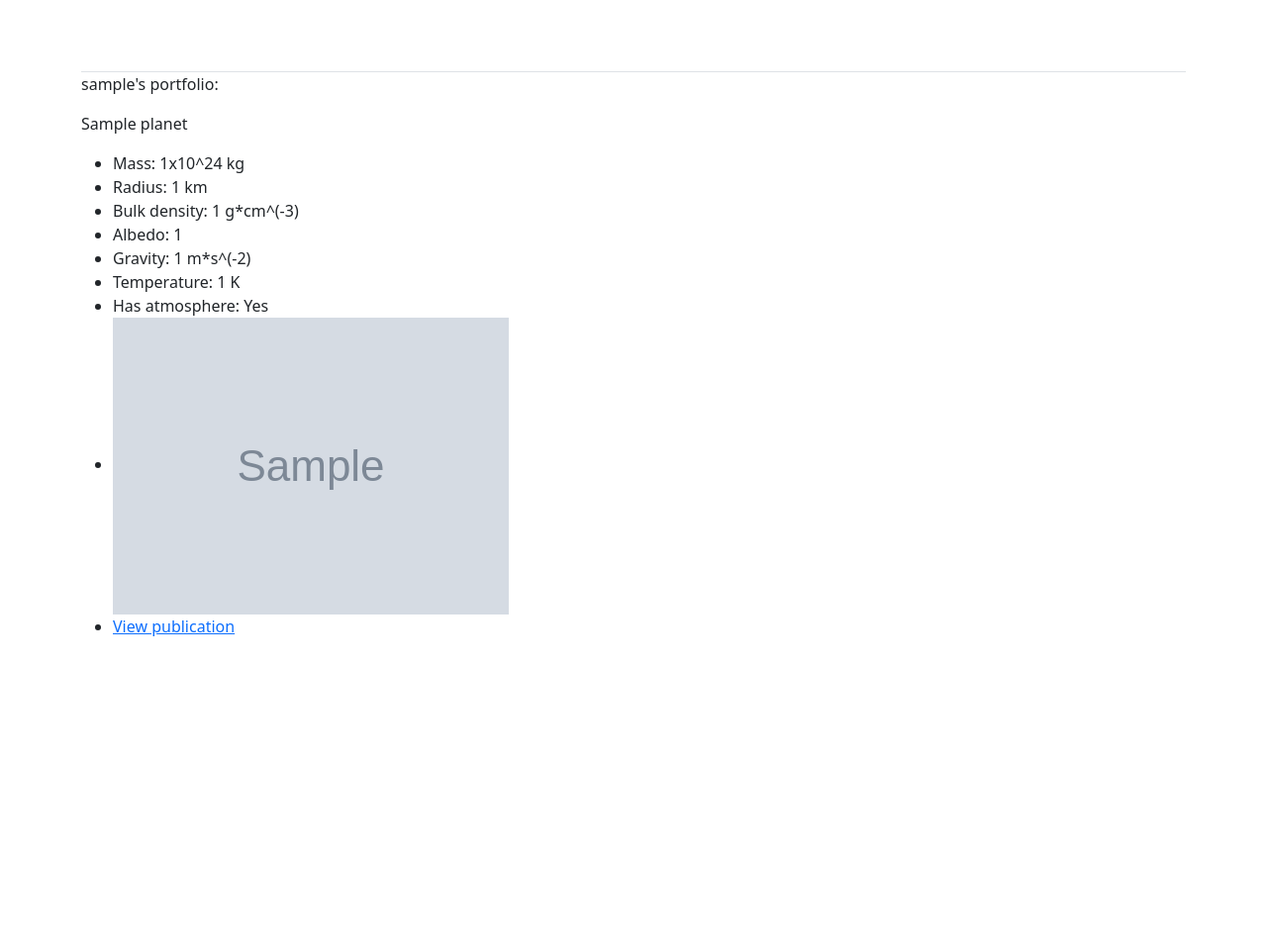
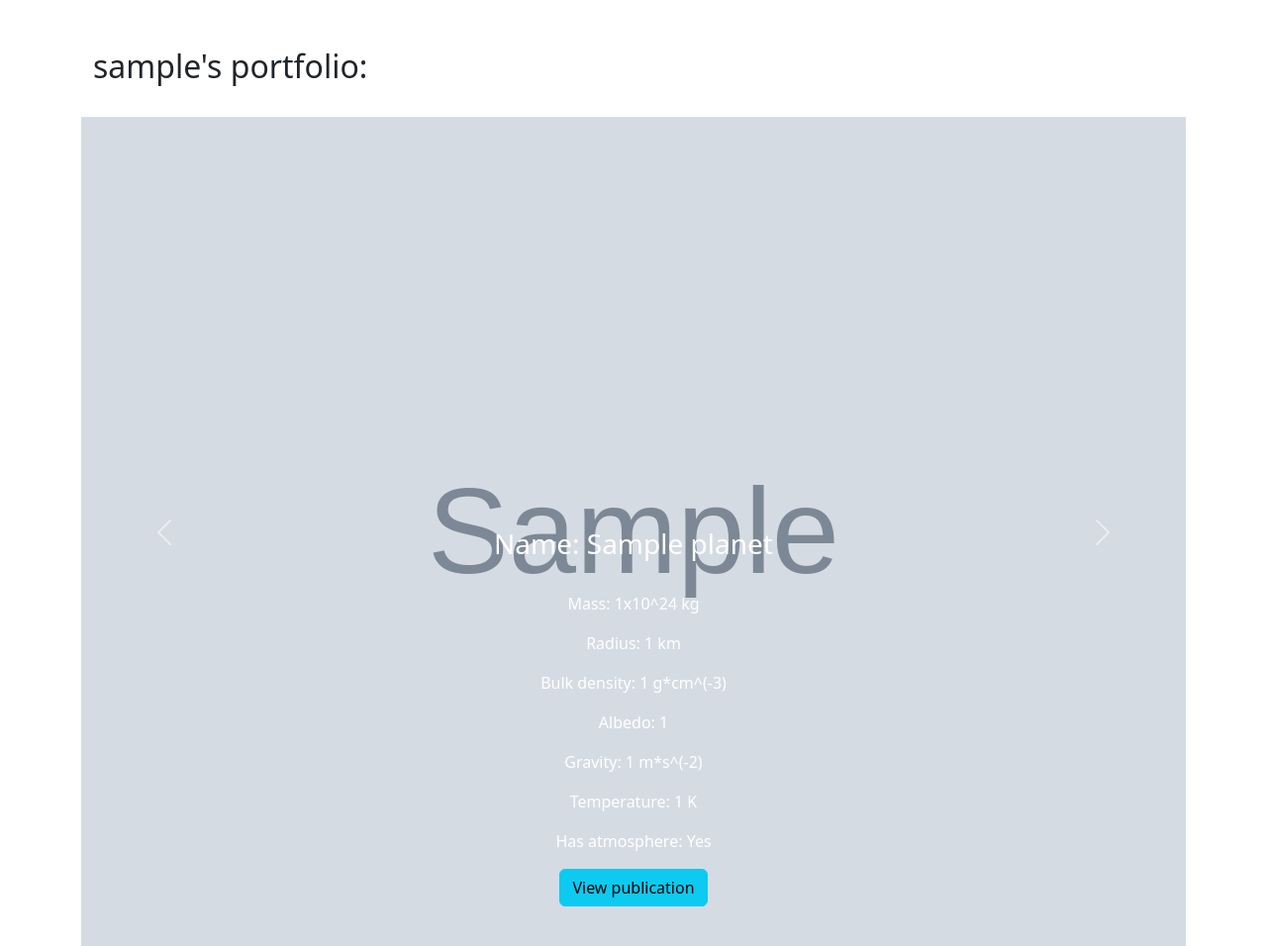
Before and after one commit to PavloShutz/planet-generator, a Django app: page /users/portfolio/ in a window 1280 px wide. Shown: the part 58-1014 px from the top of the page at 99% size. Before the commit the page ends 701 px from the top, so only its background shows below. Run offline with Django 4.2, Linux system fonts and the light colour scheme; a user stored in the database is signed in; tables that the repository leaves empty hold one stand-in row (values such as "Sample post"); grey boxes marked "Sample" are stand-in pictures; some libraries are stand-ins or nearby versions.

Commit message:
updated portfolio.html

```diff
--- a/planet_generator/users/templates/users/portfolio.html
+++ b/planet_generator/users/templates/users/portfolio.html
@@ -1,32 +1,75 @@
 {% extends "image_generator/base.html" %}
+
+{% block page_header %}
+  <h2>{{ user.username }}'s portfolio:</h2>
+{% endblock page_header %}
 
 {% block content %}
 
-  <p>{{ user.username }}'s portfolio:</p>
-
+    <div id="planets" class="carousel slide">
+      <div class="carousel-inner">
         {% for planet in planets %}
-    <p>{{ planet.name }}</p>
-    <ul>
-      <li>Mass: {{ planet.mass|floatformat }}x10^24 kg</li>
-      <li>Radius: {{ planet.radius|floatformat }} km</li>
-      <li>Bulk density: {{ planet.bulk_density|floatformat }} g*cm^(-3)</li>
-      <li>Albedo: {{ planet.albedo|floatformat }}</li>
-      <li>Gravity: {{ planet.gravity|floatformat }} m*s^(-2)</li>
-      <li>Temperature: {{ planet.temperature|floatformat }} K</li>
-      <li>Has atmosphere: {{ planet.atmosphere|yesno|title }}</li>
-      <li><img src="{{ planet.image.url }}" alt="Oops"></li>
+          {% if forloop.first %}
+            <div class="carousel-item active">
+              <img src="{{ planet.image.url }}" alt="Planet {{ planet.name }}" class="d-block w-100">
+              <div class="carousel-caption d-none d-md-block">
+                <h3>Name: {{ planet.name }}</h3><br>
+                <p>Mass: {{ planet.mass|floatformat }}x10^24 kg
+                </p>
+                <p>Radius: {{ planet.radius|floatformat }} km</p>
+                <p>Bulk density: {{ planet.bulk_density|floatformat }} g*cm^(-3)</p>
+                <p>Albedo: {{ planet.albedo|floatformat }}</p>
+                <p>Gravity: {{ planet.gravity|floatformat }} m*s^(-2)</p>
+                <p>Temperature: {{ planet.temperature|floatformat }} K</p>
+                <p>Has atmosphere: {{ planet.atmosphere|yesno|title }}</p>
                 {% if planet.publication %}
-        <li>
-            <a href="{% url 'publications:publication' planet.id %}">View publication</a>
-        </li>
+                  <a type="button" class="btn btn-info"
+                     href="{% url 'publications:publication' planet.id %}">View publication</a>
                 {% else %}
-        <li>
-            <a href="{% url 'publications:publish' planet.id %}">Create publication</a>
-        </li>
+                  <a type="button" class="btn btn-primary"
+                     href="{% url 'publications:publish' planet.id %}">Create publication</a>
                 {% endif %}
-    </ul>
+              </div>
+            </div>
+          {% else %}
+            <div class="carousel-item">
+              <img src="{{ planet.image.url }}" alt="Planet {{ planet.name }}" class="d-block w-100">
+              <div class="carousel-caption d-none d-md-block">
+                <h3>Name: {{ planet.name }}</h3><br>
+                <p>Mass: {{ planet.mass|floatformat }}x10^24 kg
+                </p>
+                <p>Radius: {{ planet.radius|floatformat }} km</p>
+                <p>Bulk density: {{ planet.bulk_density|floatformat }} g*cm^(-3)</p>
+                <p>Albedo: {{ planet.albedo|floatformat }}</p>
+                <p>Gravity: {{ planet.gravity|floatformat }} m*s^(-2)</p>
+                <p>Temperature: {{ planet.temperature|floatformat }} K</p>
+                <p>Has atmosphere: {{ planet.atmosphere|yesno|title }}</p>
+                {% if planet.publication %}
+                  <a type="button" class="btn btn-info"
+                     href="{% url 'publications:publication' planet.id %}">View publication</a>
+                {% else %}
+                  <a type="button" class="btn btn-primary"
+                     href="{% url 'publications:publish' planet.id %}">Create publication</a>
+                {% endif %}
+              </div>
+            </div>
+          {% endif %}
         {% empty %}
-    <p>You have no planets in your portfolio yet.</p>
+          <div class="carousel-item active">
+            <div class="carousel-caption d-none d-md-block">
+              <p>You have no planets yet :(</p>
+            </div>
+          </div>
         {% endfor %}
+      </div>
+      <button class="carousel-control-prev" type="button" data-bs-target="#planets" data-bs-slide="prev">
+        <span class="carousel-control-prev-icon" aria-hidden="true"></span>
+        <span class="visually-hidden">Previous</span>
+      </button>
+      <button class="carousel-control-next" type="button" data-bs-target="#planets" data-bs-slide="next">
+        <span class="carousel-control-next-icon" aria-hidden="true"></span>
+        <span class="visually-hidden">Next</span>
+      </button>
+    </div>
 
 {% endblock content %}
```
Lines whose indentation alone changed are shown as unchanged.
